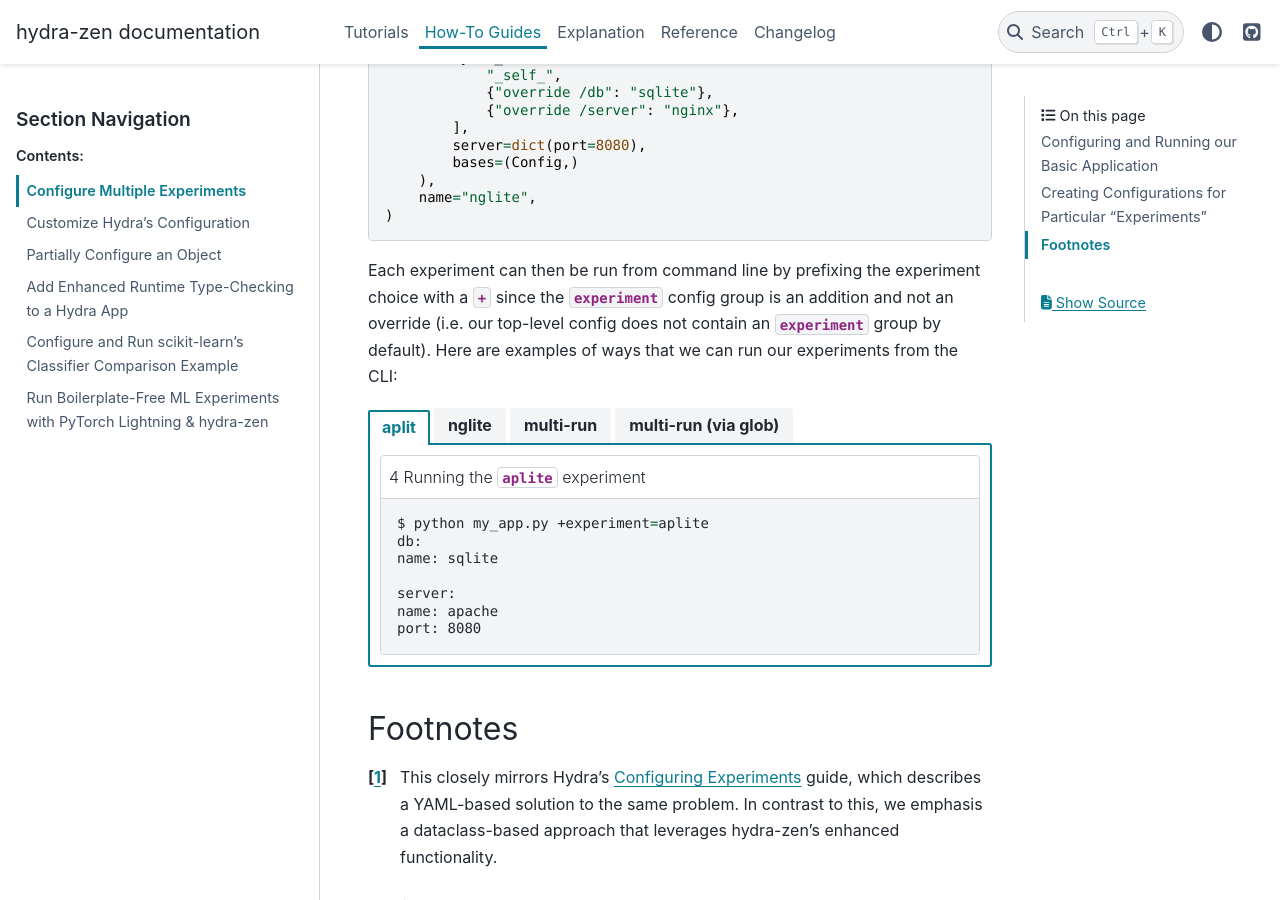
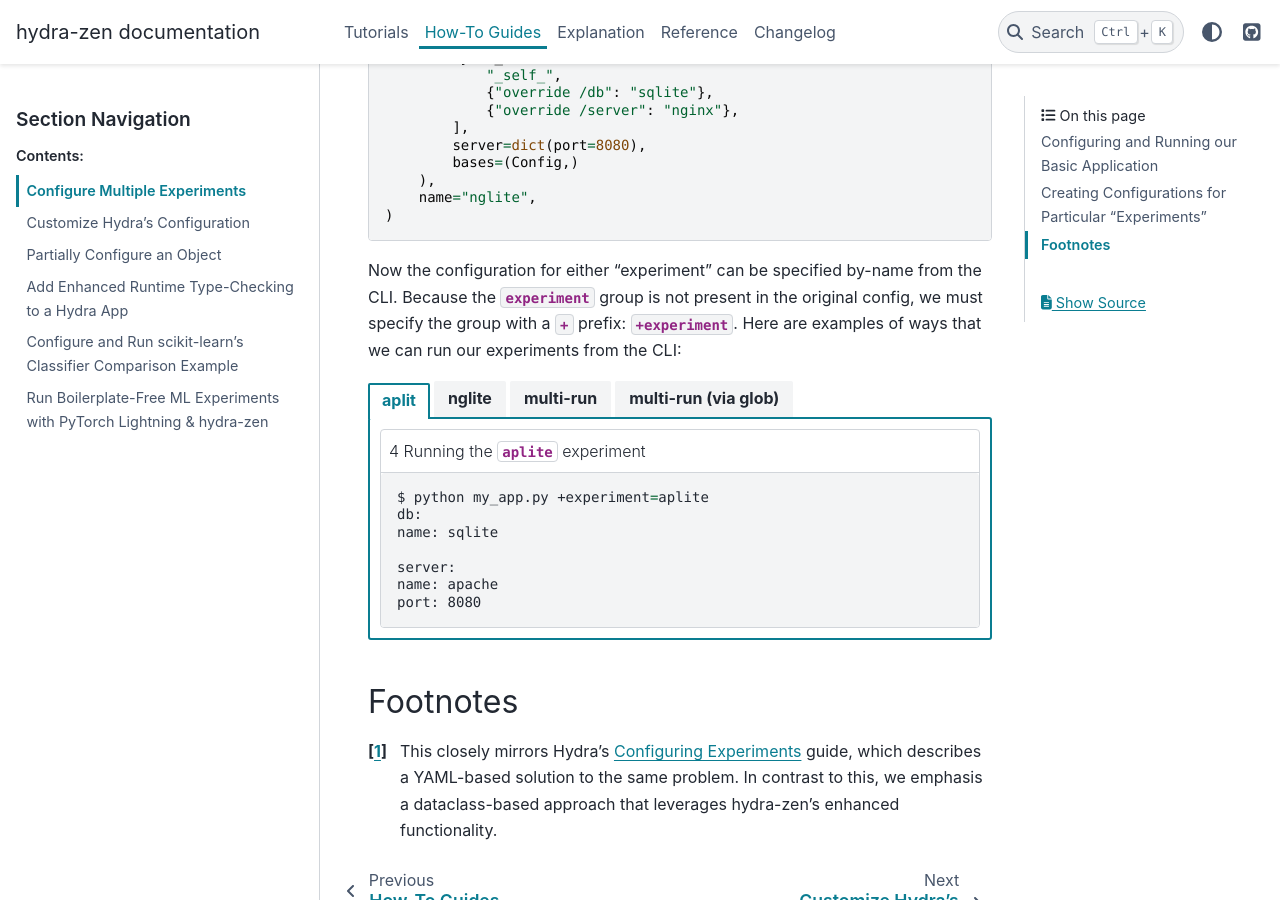
Before and after one commit to mit-ll-responsible-ai/hydra-zen, a Sphinx documentation site: the page built from docs/source/how_to/configuring_experiments.rst, in a window 1280 px wide and 900 px high, scrolled down 3682 px. Built offline with Sphinx 7.4.7 and the PyData theme 0.15.4, drawn with Linux system fonts in a browser that asks for light colours; the version number could not be read and is left out.

Commit message:
improve docs

```diff
--- a/docs/source/how_to/configuring_experiments.rst
+++ b/docs/source/how_to/configuring_experiments.rst
@@ -178,8 +178,7 @@ To do this we implement new experiment configurations that:
         name="nglite",
     )
 
-Each experiment can then be run from command line by prefixing the experiment choice with a `+` since the
-`experiment` config group is an addition and not an override (i.e. our top-level config does not contain an `experiment` group by default). Here are examples of ways that we can run our experiments from the CLI:
+Now the configuration for either "experiment" can be specified by-name from the CLI. Because the `experiment` group is not present in the original config, we must specify the group with a `+` prefix: `+experiment`. Here are examples of ways that we can run our experiments from the CLI:
 
 .. tab-set::
 
```
